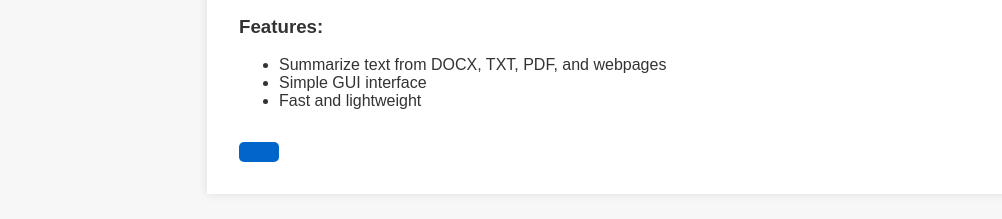
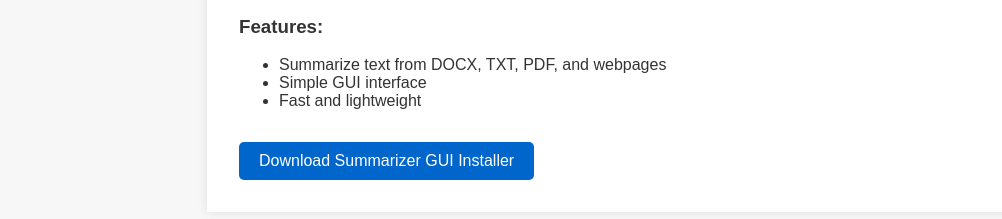
Before and after one commit to Convta98/Summarizer-gui, a plain HTML site: page index.html in a window 1280 px wide. Shown: the part 201-420 px from the top of the page, without its empty margins (1-1003 px from the left). Drawn offline with Linux system fonts and the light colour scheme.

Commit message:
Update index.html

```diff
--- a/index.html
+++ b/index.html
@@ -21,7 +21,9 @@
             <li>Simple GUI interface</li>
             <li>Fast and lightweight</li>
         </ul>
-       <a class="button" https://drive.google.com/file/d/1K4VQd9d0ovdLy68Ui7cy_d_wRp3NXLpF/view?usp=sharing
+      <a class="button" href="https://drive.google.com/uc?export=download&id=1K4VQd9d0ovdLy68Ui7cy_d_wRp3NXLpF" target="_blank">
+  Download Summarizer GUI Installer
+</a>
     </div>
 </body>
 </html>
```
